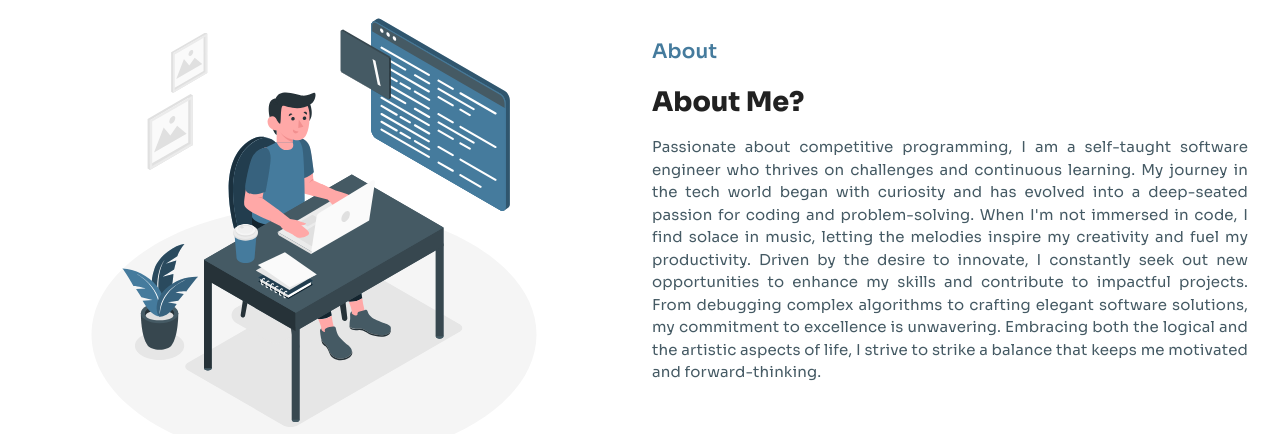
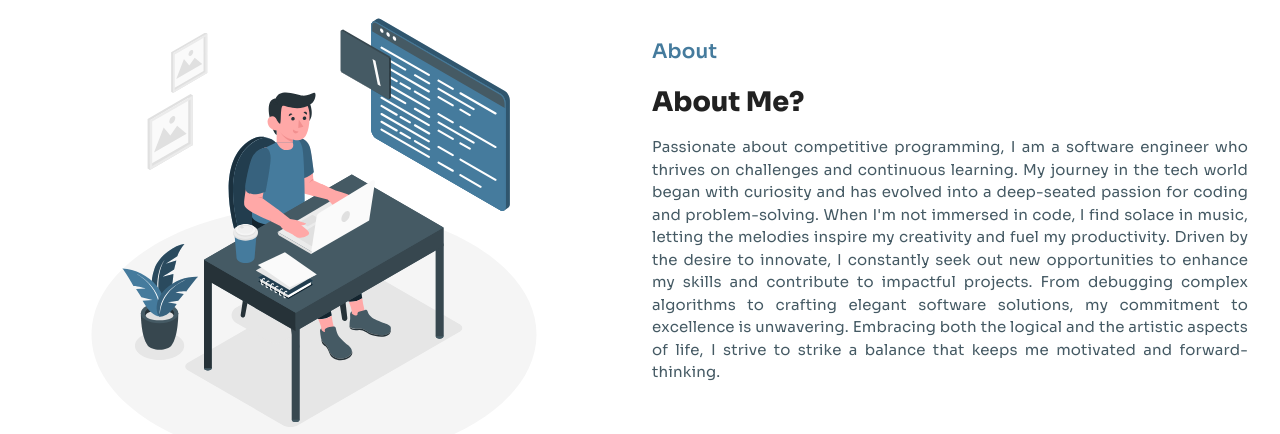
Before and after one commit to Yosef64/portfolio, a React (Create React App) app: page / in a window 1280 px wide. Shown: the part 800-1234 px from the top of the page. Built offline with nearby package versions, Linux system fonts and the light colour scheme; a web font is replaced by a local one.

Commit message:
Update Aboutme.jsx

```diff
--- a/src/components/Aboutme/Aboutme.jsx
+++ b/src/components/Aboutme/Aboutme.jsx
@@ -63,7 +63,7 @@ export default function AboutMe() {
               fontFamily: "'Sora', sans-serif",
             }}
           >
-            Passionate about competitive programming, I am a self-taught
+            Passionate about competitive programming, I am a
             software engineer who thrives on challenges and continuous learning.
             My journey in the tech world began with curiosity and has evolved
             into a deep-seated passion for coding and problem-solving. When I'm
```
